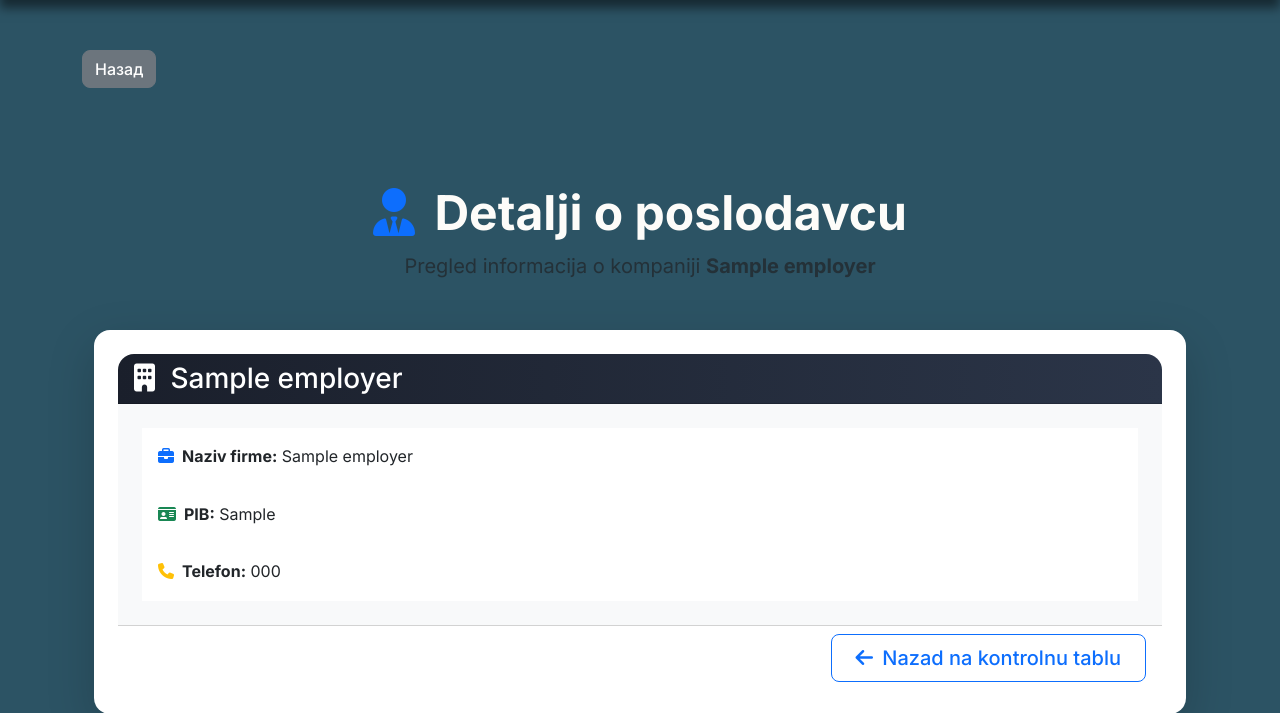
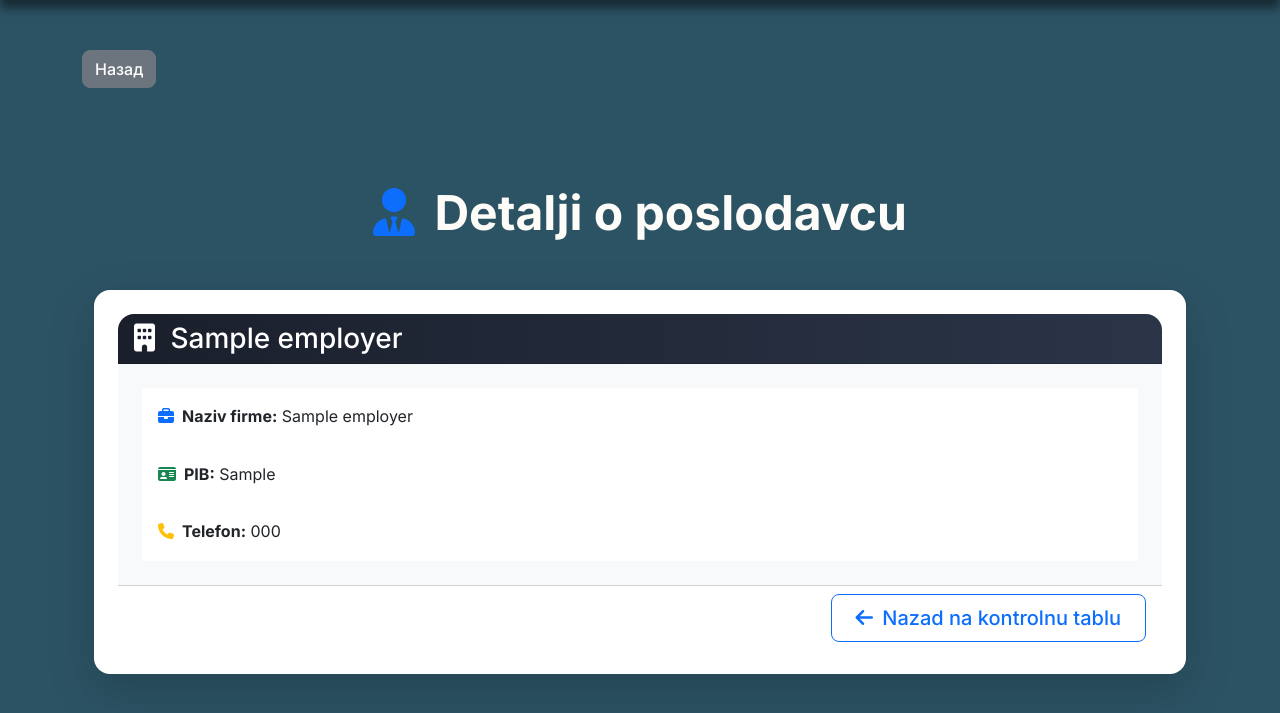
Before and after one commit to ivan1408993/profesionalci-app, a Flask app: page /employer/1 in a window 1280 px wide. Shown: the part 58-771 px from the top of the page. Run offline with Flask 3, Linux system fonts and the light colour scheme; tables that the repository leaves empty hold one stand-in row (values such as "Sample post"); some libraries are stand-ins or nearby versions.

Commit message:
employer_detail-html popravljen - test 3

```diff
--- a/app/templates/employer_detail.html
+++ b/app/templates/employer_detail.html
@@ -11,7 +11,6 @@
             <i class="fas fa-user-tie text-primary me-2"></i>
             Detalji o poslodavcu
         </h1>
-        <p class="text-muted fs-5">Pregled informacija o kompaniji <span class="fw-semibold">{{ employer.company_name }}</span></p>
     </div>
 
     <!-- Kartica sa detaljima -->
```
